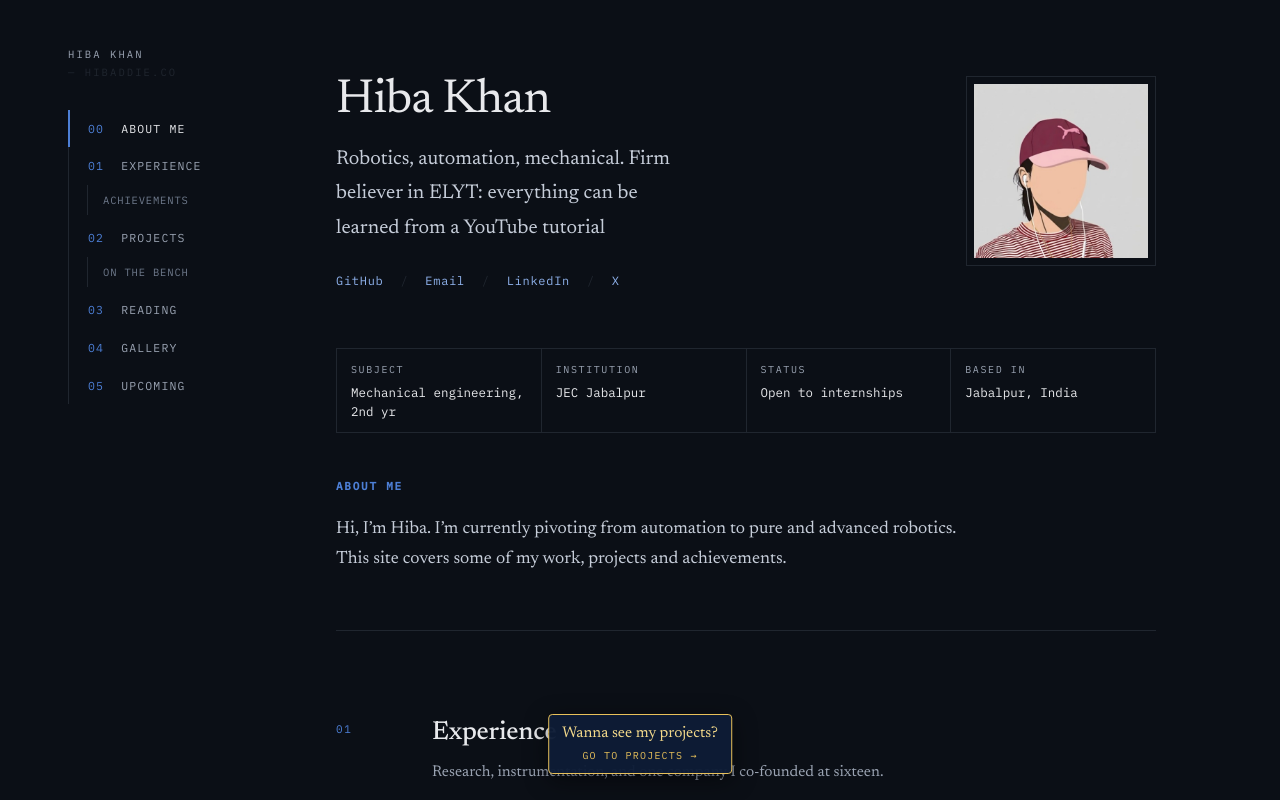
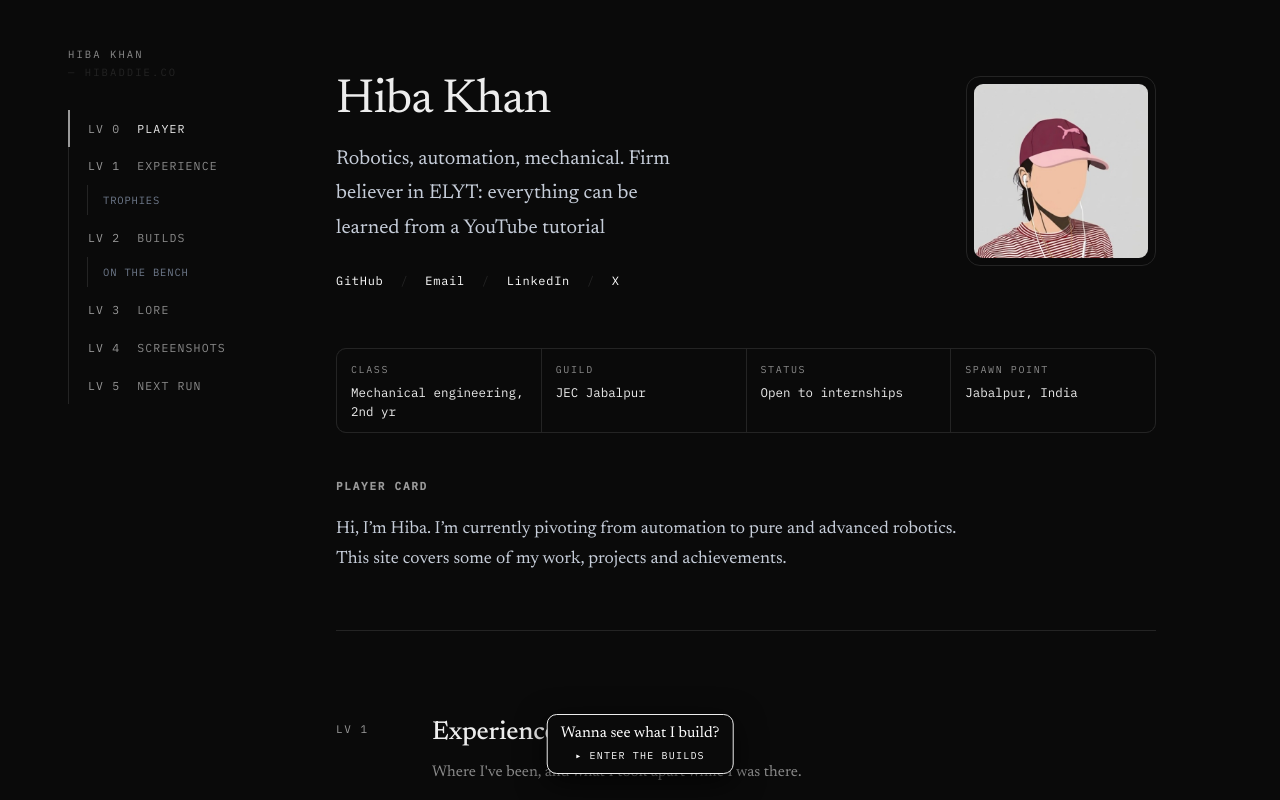
Before and after one commit to hahahibaa/hibaddie.site, an Astro site: page / in a window 1280 px wide. Shown: the top 800 px of the page. Built offline with nearby package versions, Linux system fonts and the light colour scheme; Astro itself is replaced by a stand-in of ours.

Commit message:
Black and white, game wording, round story thumbs
Palette goes monochrome; sections become LV 0–5 (Player, Experience,
Builds, Lore, Screenshots, Next run); gallery thumbs are circular
bubbles that open in the lightbox on tap or click.

Co-Authored-By: Claude Opus 5 <noreply@anthropic.com>

```diff
--- a/src/components/IndexBar.astro
+++ b/src/components/IndexBar.astro
@@ -7,12 +7,12 @@ interface Props {
 const { home = false } = Astro.props;
 
 const items = [
-  { num: '00', label: 'About me', id: 'cover' },
-  { num: '01', label: 'Experience', id: 'work', children: [{ label: 'Achievements', id: 'achievements' }] },
-  { num: '02', label: 'Projects', id: 'projects', children: [{ label: 'On the bench', id: 'on-the-bench' }] },
-  { num: '03', label: 'Reading', id: 'reading' },
-  { num: '04', label: 'Gallery', id: 'gallery' },
-  { num: '05', label: 'Upcoming', id: 'upcoming' },
+  { num: 'LV 0', label: 'Player', id: 'cover' },
+  { num: 'LV 1', label: 'Experience', id: 'work', children: [{ label: 'Trophies', id: 'achievements' }] },
+  { num: 'LV 2', label: 'Builds', id: 'projects', children: [{ label: 'On the bench', id: 'on-the-bench' }] },
+  { num: 'LV 3', label: 'Lore', id: 'reading' },
+  { num: 'LV 4', label: 'Screenshots', id: 'gallery' },
+  { num: 'LV 5', label: 'Next run', id: 'upcoming' },
 ];
 
 const href = (id: string) => (home ? `#${id}` : `/#${id}`);
--- a/src/content/home/intro.md
+++ b/src/content/home/intro.md
@@ -4,13 +4,13 @@ tagline: "Robotics, automation, mechanical. Firm believer in ELYT: everything ca
 # Your photo. Swap the file in /public to change it.
 photo: /me-v2.jpg
 meta:
-  - label: Subject
+  - label: Class
     value: Mechanical engineering, 2nd yr
-  - label: Institution
+  - label: Guild
     value: JEC Jabalpur
   - label: Status
     value: Open to internships
-  - label: Based in
+  - label: Spawn point
     value: Jabalpur, India
 links:
   - label: GitHub
--- a/src/pages/index.astro
+++ b/src/pages/index.astro
@@ -65,7 +65,7 @@ const isVideo = (src: string) => /\.(mp4|webm|mov)$/i.test(src);
       )
     }
 
-    <h2 class="cover-label">About me</h2>
+    <h2 class="cover-label">Player card</h2>
     <div class="cover-body prose"><About /></div>
     <div class="rule"></div>
   </section>
@@ -73,9 +73,9 @@ const isVideo = (src: string) => /\.(mp4|webm|mov)$/i.test(src);
   <!-- ========== 01 EXPERIENCE ========== -->
   <section id="work">
     <div class="shead">
-      <span class="snum">01</span>
+      <span class="snum">LV 1</span>
       <div><h2>Experience</h2></div>
-      <p class="blurb">Research, instrumentation, and one company I co-founded at sixteen.</p>
+      <p class="blurb">Where I've been, and what I took apart while I was there.</p>
     </div>
 
     <EntryList
@@ -83,13 +83,13 @@ const isVideo = (src: string) => /\.(mp4|webm|mov)$/i.test(src);
         code: `01.${i + 1}`,
         title: item.org ? `${item.title} — ${item.org}` : item.title,
         href: item.href,
-        note: item.href ? 'click to know more' : undefined,
+        note: item.href ? '▸ open log' : undefined,
         meta: item.period,
-        hint: { href: '#projects', q: 'Wanna see my projects?', go: 'go to projects →' },
+        hint: { href: '#projects', q: 'Wanna see what I build?', go: '▸ enter the builds' },
       }))}
     />
 
-    <h3 id="achievements" class="snum" style="margin:38px 0 10px">Selected achievements</h3>
+    <h3 id="achievements" class="snum" style="margin:38px 0 10px">Trophies</h3>
     <div class="prose muted"><Achievements /></div>
     <div class="rule"></div>
   </section>
@@ -97,9 +97,9 @@ const isVideo = (src: string) => /\.(mp4|webm|mov)$/i.test(src);
   <!-- ========== 02 PROJECTS ========== -->
   <section id="projects">
     <div class="shead">
-      <span class="snum">02</span>
-      <div><h2>Projects</h2></div>
-      <p class="blurb">Each entry opens its own sheet — build log, figures, and what I got wrong.</p>
+      <span class="snum">LV 2</span>
+      <div><h2>Builds</h2></div>
+      <p class="blurb">Main quests. Each one opens its own log — figures, results, and what I got wrong.</p>
     </div>
 
     <EntryList
@@ -107,18 +107,18 @@ const isVideo = (src: string) => /\.(mp4|webm|mov)$/i.test(src);
         code: `02.${pad(i + 1)}`,
         title: p.data.title,
         href: `/projects/${p.id}/`,
-        note: 'click to know more about the project',
+        note: '▸ open log',
         meta: String(p.data.date.getUTCFullYear()),
         metaSub: p.data.tools.slice(0, 3),
         hint: p.data.gallery
-          ? { href: `#g-${p.data.gallery}`, q: 'Wanna see the pictures?', go: 'go to the gallery →' }
-          : { href: '#work', q: 'Wanna see my experience?', go: 'go to experience →' },
+          ? { href: `#g-${p.data.gallery}`, q: 'Wanna see the pictures?', go: '▸ enter the screenshots' }
+          : { href: '#work', q: "Wanna see where I've been?", go: '▸ enter the experience' },
       }))}
     />
 
-    <p class="more"><a href="/projects/">All {allProjects.length} projects →</a></p>
+    <p class="more"><a href="/projects/">▸ all {allProjects.length} builds</a></p>
 
-    <h3 class="snum" style="margin:46px 0 10px">Currently building</h3>
+    <h3 class="snum" style="margin:46px 0 10px">Side quests — in progress</h3>
     <EntryList
       items={(now.data.items ?? []).map((item) => ({
         code: '··',
@@ -145,9 +145,9 @@ const isVideo = (src: string) => /\.(mp4|webm|mov)$/i.test(src);
   <!-- ========== 03 READING ========== -->
   <section id="reading">
     <div class="shead">
-      <span class="snum">03</span>
-      <div><h2>Reading</h2></div>
-      <p class="blurb">What I'm working through, and what I keep going back to.</p>
+      <span class="snum">LV 3</span>
+      <div><h2>Lore</h2></div>
+      <p class="blurb">What I'm reading to get good at this.</p>
     </div>
 
     {
@@ -176,9 +176,9 @@ const isVideo = (src: string) => /\.(mp4|webm|mov)$/i.test(src);
   <!-- ========== 04 GALLERY ========== -->
   <section id="gallery">
     <div class="shead">
-      <span class="snum">04</span>
-      <div><h2>Gallery</h2></div>
-      <p class="blurb">Build photos, half-finished things, and work still on the bench.</p>
+      <span class="snum">LV 4</span>
+      <div><h2>Screenshots</h2></div>
+      <p class="blurb">Tap a bubble to open it. Build photos, clips, half-finished things.</p>
     </div>
 
     {
@@ -218,9 +218,9 @@ const isVideo = (src: string) => /\.(mp4|webm|mov)$/i.test(src);
   <section id="upcoming">
     <div class="rule" style="margin-top:0"></div>
     <div class="shead" style="margin-top:56px">
-      <span class="snum">05</span>
-      <div><h2>Upcoming</h2></div>
-      <p class="blurb">Starting December 2026 at IIT Bombay.</p>
+      <span class="snum">LV 5</span>
+      <div><h2>Next run</h2></div>
+      <p class="blurb">Loading December 2026 — IIT Bombay.</p>
     </div>
 
     <EntryList
@@ -229,7 +229,7 @@ const isVideo = (src: string) => /\.(mp4|webm|mov)$/i.test(src);
         title: item.title,
         description: item.description,
         meta: item.period ?? 'planned',
-        hint: { href: '#gallery', q: 'Wanna see the pictures?', go: 'go to the gallery →' },
+        hint: { href: '#gallery', q: 'Wanna see the pictures?', go: '▸ enter the screenshots' },
       }))}
     />
   </section>
--- a/src/styles/global.css
+++ b/src/styles/global.css
@@ -3,13 +3,13 @@
    Tokens first; everything else is hairlines and typography.
    ============================================================ */
 :root {
-  --ink: #0b0f16; /* page */
-  --paper: #e8e9ec; /* primary text */
-  --soft: #9aa3b2; /* secondary text */
-  --rule: #20262f; /* hairlines */
-  --panel: #0e131b; /* recessed areas (plate frames) */
-  --blue: #4d7fd6; /* drawing blue */
-  --blue-lt: #8fb2ec;
+  --ink: #0a0a0a; /* page */
+  --paper: #ededed; /* primary text */
+  --soft: #8a8a8a; /* secondary text */
+  --rule: #242424; /* hairlines */
+  --panel: #141414; /* recessed areas */
+  --blue: #9a9a9a; /* was the accent; now mid grey */
+  --blue-lt: #ffffff;
 
   --serif: 'Newsreader', Georgia, 'Times New Roman', serif;
   --mono: 'IBM Plex Mono', ui-monospace, Consolas, monospace;
@@ -72,11 +72,11 @@ img {
 a {
   color: var(--blue-lt);
   text-decoration: none;
-  border-bottom: 1px solid rgba(143, 178, 236, 0.35);
+  border-bottom: 1px solid rgba(237, 237, 237, 0.35);
 }
 
 a:hover {
-  border-bottom-color: var(--blue-lt);
+  border-bottom-color: var(--paper);
 }
 
 :focus-visible {
@@ -314,6 +314,7 @@ section {
 
 .portrait {
   border: 1px solid var(--rule);
+  border-radius: 14px;
   padding: 7px;
   margin: 0;
 }
@@ -321,6 +322,7 @@ section {
 .portrait img {
   display: block;
   width: 100%;
+  border-radius: 9px;
 }
 
 .portrait figcaption {
@@ -355,6 +357,8 @@ section {
 }
 
 .tblock {
+  border-radius: 10px;
+  overflow: hidden;
   display: grid;
   grid-template-columns: repeat(4, 1fr);
   gap: 1px;
@@ -559,19 +563,20 @@ section {
 .thumbs {
   display: flex;
   flex-wrap: wrap;
-  gap: 8px;
+  gap: 14px;
 }
 
 .thumb {
   position: relative;
-  width: 86px;
-  height: 86px;
-  padding: 0;
-  border: 1px solid var(--rule);
+  width: 92px;
+  height: 92px;
+  padding: 3px;
+  border: 1px solid #3a3a3a;
+  border-radius: 50%;
   background: var(--panel);
   cursor: pointer;
   overflow: hidden;
-  transition: border-color 140ms ease, transform 140ms ease;
+  transition: border-color 150ms ease, transform 150ms ease, box-shadow 150ms ease;
 }
 
 .thumb img,
@@ -580,29 +585,35 @@ section {
   height: 100%;
   object-fit: cover;
   display: block;
+  border-radius: 50%;
 }
 
 .thumb:hover,
 .thumb:focus-visible {
-  border-color: var(--amber);
-  transform: translateY(-2px);
+  border-color: #ffffff;
+  transform: translateY(-3px) scale(1.04);
+  box-shadow: 0 0 0 1px #ffffff;
 }
 
 .thumb .play {
   position: absolute;
-  inset: 0;
+  inset: 3px;
+  border-radius: 50%;
   display: grid;
   place-items: center;
   font-size: 15px;
   color: #fff;
   text-shadow: 0 1px 6px rgba(0, 0, 0, 0.8);
-  background: rgba(8, 14, 26, 0.25);
+  background: rgba(0, 0, 0, 0.3);
 }
 
 @media (max-width: 520px) {
   .thumb {
-    width: 72px;
-    height: 72px;
+    width: 78px;
+    height: 78px;
+  }
+  .thumbs {
+    gap: 11px;
   }
 }
 
@@ -614,7 +625,7 @@ section {
   display: grid;
   grid-template-columns: 56px minmax(0, 1fr) 56px;
   align-items: center;
-  background: rgba(5, 8, 14, 0.94);
+  background: rgba(0, 0, 0, 0.95);
   opacity: 0;
   transition: opacity 160ms ease;
 }
@@ -638,6 +649,7 @@ section {
   max-height: 78vh;
   object-fit: contain;
   border: 1px solid var(--rule);
+  border-radius: 12px;
 }
 
 .lb-stage figcaption {
@@ -785,6 +797,7 @@ section {
   display: block;
   margin: 1.8rem 0;
   border: 1px solid var(--rule);
+  border-radius: 12px;
   padding: 7px;
 }
 
@@ -795,6 +808,7 @@ section {
 }
 
 .prose pre {
+  border-radius: 10px;
   font-size: 12.5px;
   line-height: 1.6;
   padding: 16px 18px;
@@ -954,15 +968,15 @@ section {
 
 /* ---------- gallery nudge ---------- */
 :root {
-  --amber: #e8c15a;
-  --amber-soft: #f3d98a;
+  --amber: #ffffff;
+  --amber-soft: #ffffff;
 }
 
 /* inline chip: the touch fallback */
 .entry h3 .hint {
-  background: rgba(77, 127, 214, 0.16);
-  border: 1px solid var(--amber);
-  border-radius: 4px;
+  background: #0a0a0a;
+  border: 1px solid var(--paper);
+  border-radius: 10px;
   padding: 8px 12px;
   margin: 10px 0 0;
   display: block;
@@ -1006,11 +1020,11 @@ section {
 .cursor-hint {
   position: fixed;
   z-index: 40;
-  background: rgba(14, 28, 54, 0.97);
-  border: 1px solid var(--amber);
-  border-radius: 4px;
+  background: #0a0a0a;
+  border: 1px solid var(--paper);
+  border-radius: 10px;
   padding: 9px 13px;
-  box-shadow: 0 6px 24px rgba(0, 0, 0, 0.45);
+  box-shadow: 0 8px 30px rgba(0, 0, 0, 0.7);
   pointer-events: none;
   opacity: 0;
   transform: translateY(4px);
@@ -1041,8 +1055,8 @@ section {
 }
 
 .cursor-hint:hover {
-  background: rgba(232, 193, 90, 0.16);
-  color: #fff;
+  background: #ededed;
+  color: #0a0a0a;
 }
 
 @media (prefers-reduced-motion: reduce) {
```
Also changed, not shown: src/pages/projects/index.astro (+5 -5 lines).
